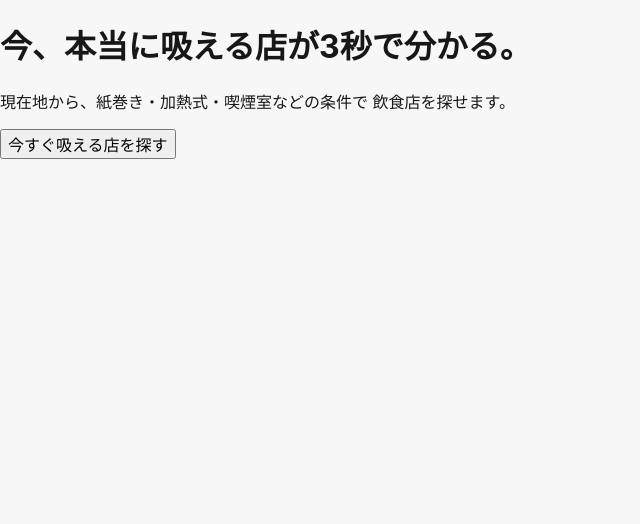
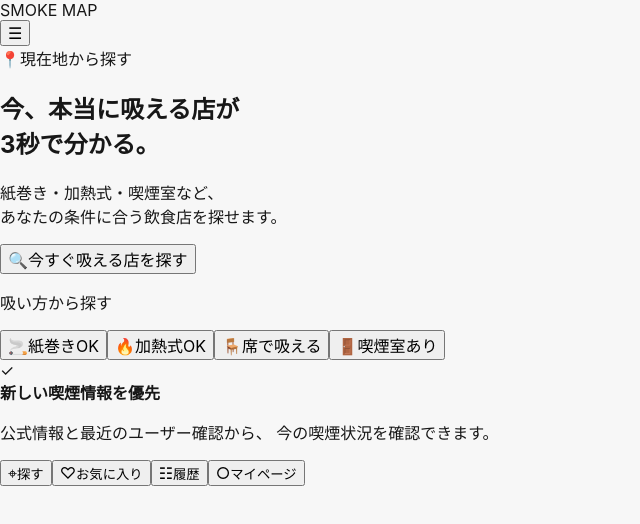
Before and after one commit to aidoulinxia-ai/smoking-restaurant-map, a Next.js app: page / in a window 1280 px wide. Shown: the top 524 px of the page, without its empty margins (0-640 px from the left). Built offline with nearby package versions, Linux system fonts and the light colour scheme.

Commit message:
Update page.js

```diff
--- a/app/page.js
+++ b/app/page.js
@@ -1,14 +1,96 @@
 export default function Home() {
   return (
-    <main>
-      <h1>今、本当に吸える店が3秒で分かる。</h1>
+    <main className="home">
+      <header className="header">
+        <div className="logo">SMOKE MAP</div>
+        <button className="menuButton" aria-label="メニュー">
+          ☰
+        </button>
+      </header>
 
-      <p>
-        現在地から、紙巻き・加熱式・喫煙室などの条件で
-        飲食店を探せます。
-      </p>
+      <section className="hero">
+        <div className="location">
+          <span>📍</span>
+          <span>現在地から探す</span>
+        </div>
 
-      <button>今すぐ吸える店を探す</button>
+        <h1>
+          今、本当に吸える店が
+          <br />
+          3秒で分かる。
+        </h1>
+
+        <p className="description">
+          紙巻き・加熱式・喫煙室など、
+          <br />
+          あなたの条件に合う飲食店を探せます。
+        </p>
+
+        <button className="searchButton">
+          <span>🔍</span>
+          今すぐ吸える店を探す
+        </button>
+      </section>
+
+      <section className="filterSection">
+        <p className="filterTitle">吸い方から探す</p>
+
+        <div className="filterGrid">
+          <button className="filterCard">
+            <span className="filterIcon">🚬</span>
+            <span>紙巻きOK</span>
+          </button>
+
+          <button className="filterCard">
+            <span className="filterIcon">🔥</span>
+            <span>加熱式OK</span>
+          </button>
+
+          <button className="filterCard">
+            <span className="filterIcon">🪑</span>
+            <span>席で吸える</span>
+          </button>
+
+          <button className="filterCard">
+            <span className="filterIcon">🚪</span>
+            <span>喫煙室あり</span>
+          </button>
+        </div>
+      </section>
+
+      <section className="trustBox">
+        <div className="trustIcon">✓</div>
+
+        <div>
+          <strong>新しい喫煙情報を優先</strong>
+          <p>
+            公式情報と最近のユーザー確認から、
+            今の喫煙状況を確認できます。
+          </p>
+        </div>
+      </section>
+
+      <nav className="bottomNav">
+        <button className="navActive">
+          <span>⌖</span>
+          <small>探す</small>
+        </button>
+
+        <button>
+          <span>♡</span>
+          <small>お気に入り</small>
+        </button>
+
+        <button>
+          <span>☷</span>
+          <small>履歴</small>
+        </button>
+
+        <button>
+          <span>○</span>
+          <small>マイページ</small>
+        </button>
+      </nav>
     </main>
   );
 }
```
